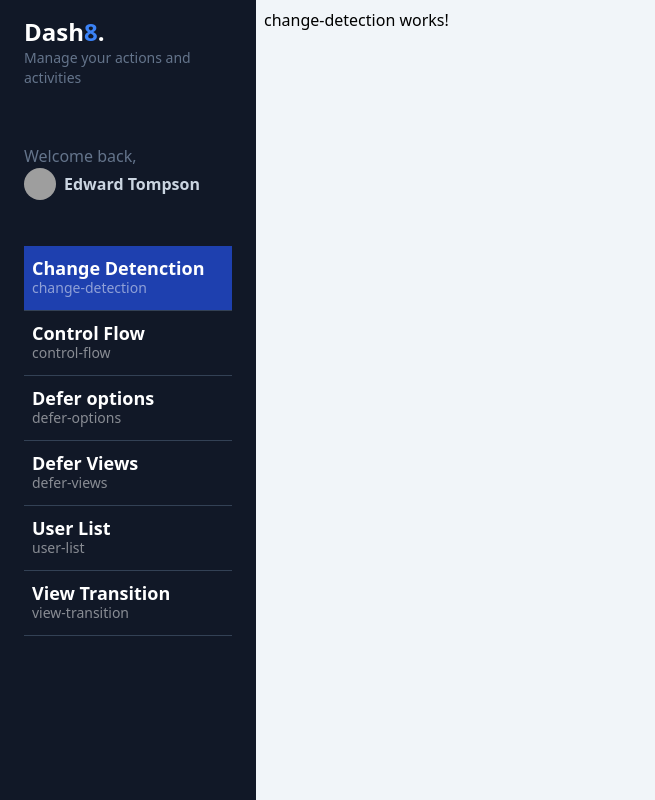
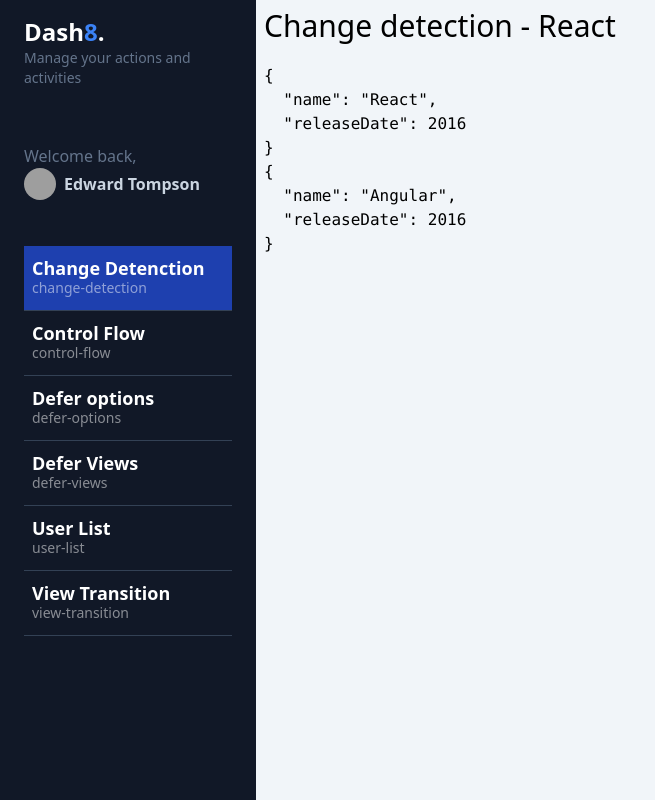
Before and after one commit to andres19r/angular-17-dashboard, an Angular app: page /dashboard/change-detection in a window 1280 px wide. Shown: the whole page, without its empty margins (0-655 px from the left). Built offline with nearby package versions, Linux system fonts and the light colour scheme; grey boxes are pictures that could not be loaded.

Commit message:
feat(change-detection): implement template to compare detection strategies

```diff
--- a/src/app/dashboard/pages/change-detection/change-detection.component.html
+++ b/src/app/dashboard/pages/change-detection/change-detection.component.html
@@ -1 +1,8 @@
-<p>change-detection works!</p>
+<app-title [title]="currentFramework()" />
+
+<pre
+  >{{ frameworkAsSignal() | json }}
+</pre>
+<pre
+  >{{ frameworkAsProperty | json }}
+</pre>
--- a/src/app/dashboard/pages/change-detection/change-detection.component.ts
+++ b/src/app/dashboard/pages/change-detection/change-detection.component.ts
@@ -1,10 +1,41 @@
-import { Component } from '@angular/core';
+import { CommonModule } from '@angular/common';
+import {
+  ChangeDetectionStrategy,
+  Component,
+  computed,
+  signal,
+} from '@angular/core';
+import { TitleComponent } from '@shared/title/title.component';
 
 @Component({
   selector: 'app-change-detection',
   standalone: true,
-  imports: [],
+  imports: [CommonModule, TitleComponent],
+  changeDetection: ChangeDetectionStrategy.OnPush,
   templateUrl: './change-detection.component.html',
   styleUrl: './change-detection.component.scss',
 })
-export default class ChangeDetectionComponent {}
+export default class ChangeDetectionComponent {
+  public currentFramework = computed(
+    () => `Change detection - ${this.frameworkAsSignal().name}`,
+  );
+  public frameworkAsSignal = signal({
+    name: 'Angular',
+    releaseDate: 2016,
+  });
+  public frameworkAsProperty = {
+    name: 'Angular',
+    releaseDate: 2016,
+  };
+
+  constructor() {
+    setTimeout(() => {
+      // this.frameworkAsProperty.name = 'Vue';
+      this.frameworkAsSignal.update((value) => ({
+        ...value,
+        name: 'React',
+      }));
+      console.log('done');
+    }, 2000);
+  }
+}
```
